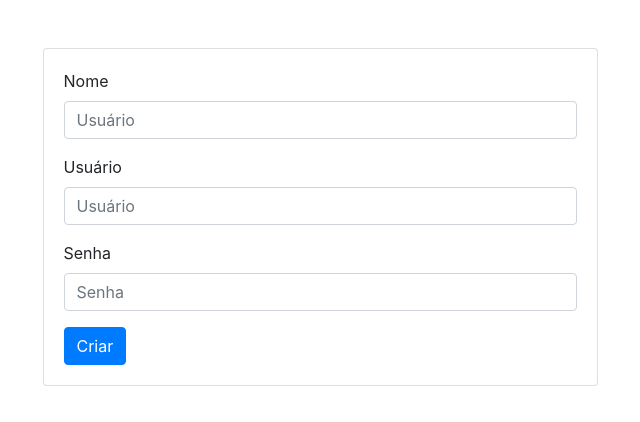
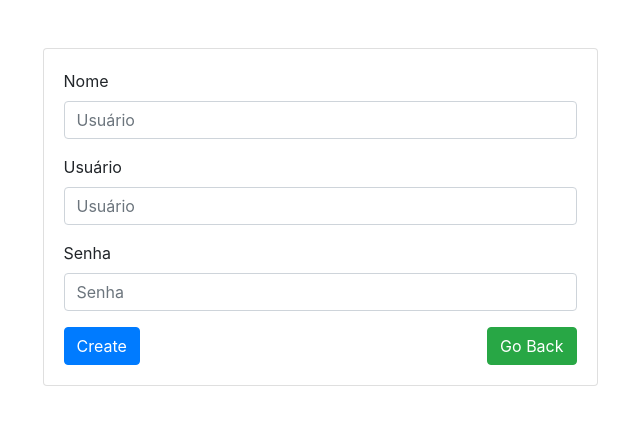
Before and after one commit to faelfquadros/crud-establishments, a React (Create React App) app in the folder front-end/: page /newUser in a window 1280 px wide. Shown: the top 422 px of the page, without its empty margins (320-960 px from the left). Built offline with nearby package versions, Linux system fonts and the light colour scheme.

Commit message:
feat: ajustes de navegaçao no front-end

```diff
--- a/front-end/src/App.js
+++ b/front-end/src/App.js
@@ -34,6 +34,7 @@ class App extends React.Component {
         if (userData) {
             this.setState({
                 userData,
+                isAuthenticated: true
             })
         }
     }
@@ -59,9 +60,10 @@ class App extends React.Component {
             { route : "/login", view : LoginPage, exact : false},
         ] */
 
+        console.log('AQUIIII', isAuthenticated);
         return (
            <BrowserRouter>
-                {isAuthenticated && <NavigationBar isLoggedIn={isAuthenticated} logout={this.logout} userData={this.userData}/>}
+                {isAuthenticated && <NavigationBar isLoggedIn={isAuthenticated} logout={this.logout} userData={this.state.userData}/>}
                 <Switch>
                     <Route path="/establishments" component={EstablishmentsPage} />
                     <Route path="/newUser" component={props => <NewUserPage {...props} onLogin={() => this.login()}/>} />
--- a/front-end/src/NavigationBar.js
+++ b/front-end/src/NavigationBar.js
@@ -4,6 +4,7 @@ import Header from './components/header/header.component'
 class NavigationBar extends React.Component {
 
   render() {
+    console.log(this.props)
     return (
         <Header title="Stablishments Crud" ref={this.myHeader}>
             <span>
--- a/front-end/src/index.css
+++ b/front-end/src/index.css
@@ -11,3 +11,7 @@ code {
   font-family: source-code-pro, Menlo, Monaco, Consolas, 'Courier New',
     monospace;
 }
+
+.btn-success {
+  float: right;
+}
--- a/front-end/src/pages/new-user/new-user.js
+++ b/front-end/src/pages/new-user/new-user.js
@@ -33,6 +33,10 @@ class NewUserPage extends React.Component {
             console.log(error)
             alert('Usuário ou senha Inválido!')
         }
+    }
+
+    goBack = () => {
+        this.props.history.push('/login');
     }
 
     render() {
@@ -79,7 +83,8 @@ class NewUserPage extends React.Component {
                                     placeholder="Senha"
                                     required />
                             </div>
-                            <button type="submit" className="btn btn-primary">Criar</button>
+                            <button type="submit" className="btn btn-primary">Create</button>
+                            <button type="submit" className="btn btn-success" onClick={this.goBack}>Go Back</button>
                         </form>
                     </div>
                 </div>
```
Also changed, not shown: 1 other file (tests, documents, lock files or other folders).
